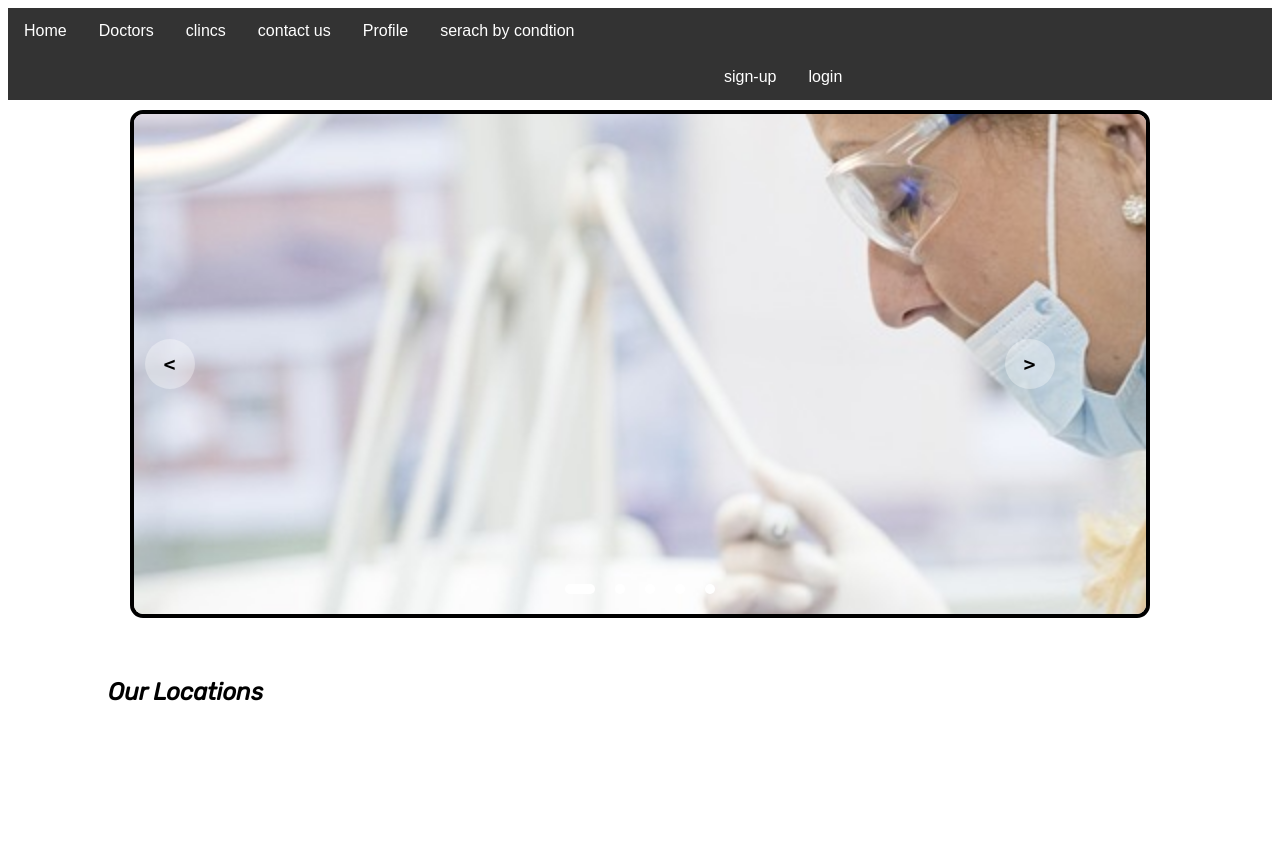
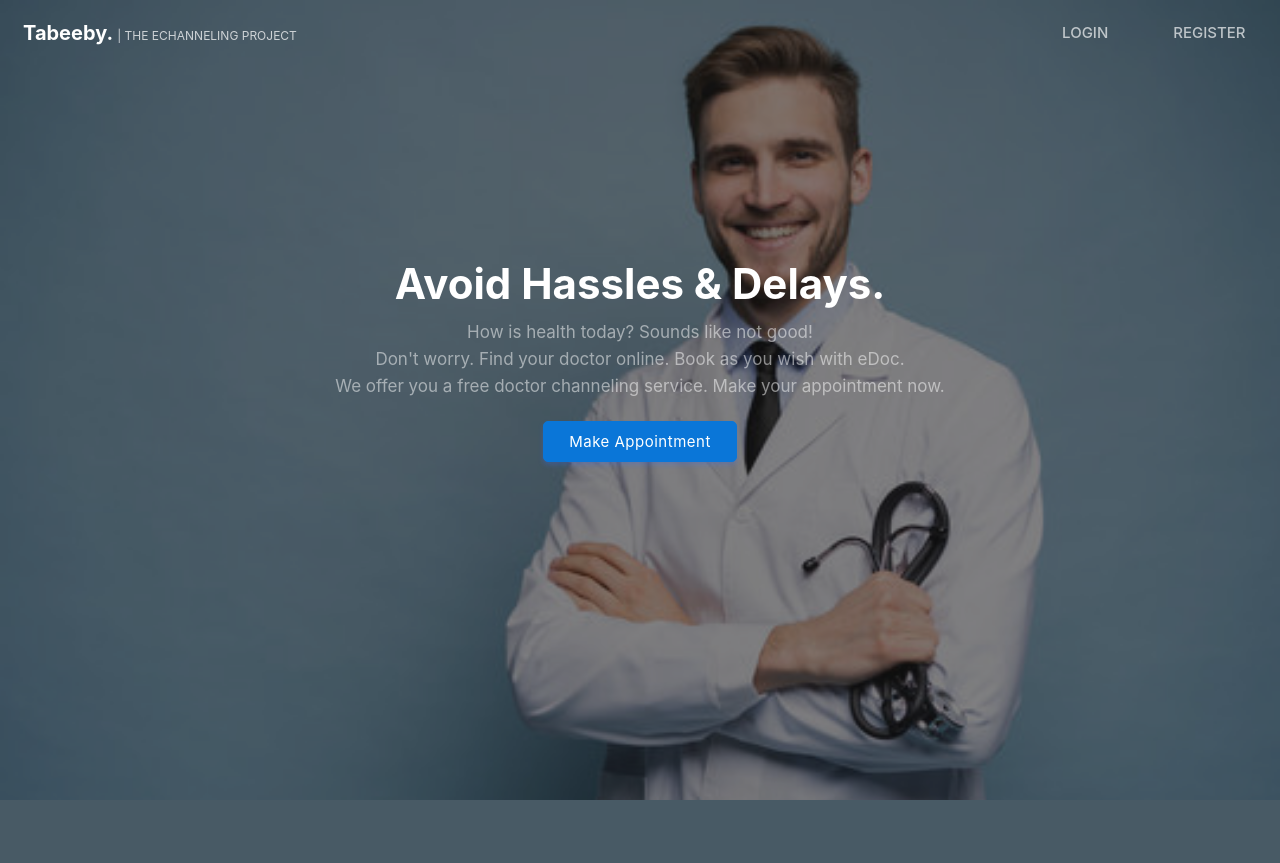
Before and after one commit to Samirzzz/Medical-System, a PHP site: page /home.php in a window 1280 px wide; the page is wider, and only the part inside the window is pictured. Shown: the top 863 px of that part. After the commit the page ends 800 px from the top of that part, so only its background shows below. Run offline with PHP 8.4, Linux system fonts and the light colour scheme; some libraries are stand-ins or nearby versions.

Commit message:
index page

```diff
--- a/Viewdrs.php
+++ b/Viewdrs.php
@@ -112,11 +112,7 @@ h2 {
   </div>
 </div>
         <?php session_start();
-<<<<<<< HEAD
        include_once "./includes/db.php";
-=======
-include_once "includes/db.php";
->>>>>>> 778b56cc28e293e1304a2a3988dc76130626781b
 
 
         $sql = "SELECT firstname,lastname, specialization, educ,number FROM dr";
--- a/home.php
+++ b/home.php
@@ -1,79 +1,78 @@
+
+
+
 <!DOCTYPE html>
 <html lang="en">
 <head>
     <meta charset="UTF-8">
+    <meta http-equiv="X-UA-Compatible" content="IE=edge">
     <meta name="viewport" content="width=device-width, initial-scale=1.0">
-    <link rel="stylesheet" href="homepage.css">
+    <link rel="stylesheet" href="animations.css">
+    <link rel="stylesheet" href="index.css">
+    <link rel="stylesheet" href="main.css">
     <link rel="preconnect" href="https://fonts.googleapis.com">
-
-<link rel="preconnect" href="https://fonts.gstatic.com" crossorigin>
-<link href="https://fonts.googleapis.com/css2?family=Anton&family=Bebas+Neue&family=Poppins:wght@300;600&family=Righteous&family=Rubik:ital@1&display=swap" rel="stylesheet">
-    <title>hello</title>
-
+    <link rel="preconnect" href="https://fonts.gstatic.com" crossorigin>
+    <link href="https://fonts.googleapis.com/css2?family=Anton&family=Bebas+Neue&family=Poppins:wght@300;600&family=Righteous&family=Rubik:ital@1&display=swap" rel="stylesheet">
+    <title>Tabeeby</title>
+    <style>
+        table {
+            animation: transitionIn-Y-bottom 0.5s;
+        }
+        body {
+            background-image: url('dr.jpg');
+            background-size: cover;
+            background-repeat: no-repeat;
+            background-attachment: fixed;
+        }
+    </style>
 </head>
 <body>
+<?php session_start(); ?>
+    <div class="full-height">
+        <center>
+        <table border="0">
+            <tr>
+                <td width="80%">
+                    <span class="edoc-logo">Tabeeby. </span>
+                    <span class="edoc-logo-sub">| THE ECHANNELING PROJECT</span>
+                </td>
+                <td width="10%">
+                   <a href="login.php" class="non-style-link"><p class="nav-item">LOGIN</p></a>
+                </td>
+                <td width="10%">
+                    <a href="signup.php" class="non-style-link"><p class="nav-item" style="padding-right: 10px;">REGISTER</p></a>
+                </td>
+            </tr>
 
-<?php session_start();
- include_once'Navbar.php';  ?>
+            <tr>
+                <td colspan="3">
+                    <p class="heading-text">Avoid Hassles & Delays.</p>
+                </td>
+            </tr>
+            <tr>
+                <td colspan="3">
+                    <p class="sub-text2">How is health today? Sounds like not good!<br>Don't worry. Find your doctor online. Book as you wish with eDoc. <br>We offer you a free doctor channeling service. Make your appointment now.</p>
+                </td>
+            </tr>
+            <tr>
+                <td colspan="3">
+                    <center>
+                    <a href="login.php">
+                        <input type="button" value="Make Appointment" class="login-btn btn-primary btn" style="padding-left: 25px; padding-right: 25px; padding-top: 10px; padding-bottom: 10px;">
+                    </a>
+                </center>
+                </td>
+            </tr>
+            <tr>
+                <td colspan="3">
+                </td>
+            </tr>
+        </table>
 
-
-                  <div id="img-slideshow" stye=" width:100%;">
-                <div class="slider"  stye=" width:100%;" >
-                        <div class="list">
-
-                        <div class="item">
-                           <img src=".\images\img1home.jpg" alt="image">
-                        </div>
-                        <div class="item">
-                            <img src=".\images\img2home.jpg" alt="">
-                        </div>
-                    </div>
-                    <div class="buttons">
-                        <button id="prev" style="color: black; font-size: 20px;"><</button>
-                        <button id="next" style="color: black; font-size: 20px;">></button>
-                    </div>
-                    <ul class="dots">
-                        <li class="active"></li>
-                        <li></li>
-                        <li></li>
-                        <li></li>
-                        <li></li>
-                    </ul>
-                </div>
-</div>
-<section class="locations-in"></section>
-<h1 id="clinc-title"> Our Locations</h1>
-
-<div class="clinc-locs">
-<div class= "Maps-loc">
-            <iframe src="https://www.google.com/maps/embed?pb=!1m18!1m12!1m3!1d3455.706381893326!2d31.41503607569206!3d29.987867174952235!2m3!1f0!2f0!3f0!3m2!1i1024!2i768!4f13.1!3m3!1m2!1s0x14583c9e7cd14479%3A0x48c22f61efd619f1!2sPrime%20Clinics!5e0!3m2!1sen!2seg!4v1698062329978!5m2!1sen!2seg" width="280" height="280" style="border: 4px solid black; border-radius:16px; margin-right:100px" allowfullscreen="" loading="lazy" referrerpolicy="no-referrer-when-downgrade"></iframe>
-            <h6 class= "location_name">Prime clinc Location</h6>
-         </div>
-
-         <div class= "Maps-loc">
-            <iframe src="https://www.google.com/maps/embed?pb=!1m18!1m12!1m3!1d3455.706381893326!2d31.41503607569206!3d29.987867174952235!2m3!1f0!2f0!3f0!3m2!1i1024!2i768!4f13.1!3m3!1m2!1s0x14583c9e7cd14479%3A0x48c22f61efd619f1!2sPrime%20Clinics!5e0!3m2!1sen!2seg!4v1698062329978!5m2!1sen!2seg" width="280" height="280" style="border: 4px solid black; border-radius:16px; margin-right:100px" allowfullscreen="" loading="lazy" referrerpolicy="no-referrer-when-downgrade"></iframe>
-            <h6 class= "location_name">Prime clinc Location</h6>
-         </div>
-
-         <div class= "Maps-loc">
-            <iframe src="https://www.google.com/maps/embed?pb=!1m18!1m12!1m3!1d3455.706381893326!2d31.41503607569206!3d29.987867174952235!2m3!1f0!2f0!3f0!3m2!1i1024!2i768!4f13.1!3m3!1m2!1s0x14583c9e7cd14479%3A0x48c22f61efd619f1!2sPrime%20Clinics!5e0!3m2!1sen!2seg!4v1698062329978!5m2!1sen!2seg" width="280" height="280" style="border: 4px solid black; border-radius:16px; margin-right:100px" allowfullscreen="" loading="lazy" referrerpolicy="no-referrer-when-downgrade"></iframe>
-            <h6 class= "location_name">Prime clinc Location</h6>
-         </div>
-
-         <div class= "Maps-loc">
-            <iframe src="https://www.google.com/maps/embed?pb=!1m18!1m12!1m3!1d3455.706381893326!2d31.41503607569206!3d29.987867174952235!2m3!1f0!2f0!3f0!3m2!1i1024!2i768!4f13.1!3m3!1m2!1s0x14583c9e7cd14479%3A0x48c22f61efd619f1!2sPrime%20Clinics!5e0!3m2!1sen!2seg!4v1698062329978!5m2!1sen!2seg" width="280" height="280" style="border: 4px solid black; border-radius:16px; margin-right:100px" allowfullscreen="" loading="lazy" referrerpolicy="no-referrer-when-downgrade"></iframe>
-            <h6 class= "location_name">Prime clinc Location</h6>
-         </div>
-
-</div>
-
-
-
-<script src="homescript.js"></script>
+    </center>
+    </div>
 </body>
 <footer>
-    <?php
-    include_once "./includes/footer.php";
-    ?>
-   </footer>
+    <?php include_once "./includes/footer.php"; ?>
+</footer>
 </html>
--- /dev/null
+++ b/index.css
@@ -0,0 +1,87 @@
+body{
+    background-image: url(../img/bg01.jpg);
+    background-repeat: no-repeat;
+    background-attachment: fixed;
+    background-size: cover;
+    height: 100%;
+}
+
+html, body {
+    height: 100%;
+    margin: 0;
+  }
+
+.full-height {
+    background: rgba(26, 26, 26, 0.548);
+    background-attachment: fixed;
+    max-height: 100vh;
+    height: 100vh;
+
+
+}
+table{
+    width: 100%;
+    padding-top: 5px;
+
+}
+.heading-text{
+    color: white;
+    font-size: 42px;
+    font-weight: 700;
+    line-height: 63px;
+    margin-top: 15%;
+    text-align: center;
+    margin-bottom: 0;
+}
+
+.sub-text2{
+    color: rgba(255, 255, 255, 0.5);
+    font-size: 17px;
+    line-height: 27px;
+    font-weight: 400;
+    text-align: center;
+    margin-top: 0;
+}
+
+
+.register-btn{
+    background-color: rgba(240, 248, 255, 0.589);
+    color: #345cc4;
+}
+
+
+.edoc-logo{
+    color: white;
+    font-weight: bolder;
+    font-size: 20px;
+    padding-left: 20px;
+    animation: transitionIn-Y-over 0.5s;
+}
+
+.edoc-logo-sub{
+    color: rgba(255, 255, 255, 0.733);
+    font-size: 12px;
+
+}
+
+
+.nav-item{
+    color: rgba(255, 255, 255, 0.671);
+    text-align: center;
+    font-size: 15px;
+    font-weight: 500;
+    animation: transitionIn-Y-over 0.5s;
+}
+
+.nav-item:hover{
+    color: #f0f0f0;
+
+}
+
+.footer-hashen{
+    position: absolute;
+    bottom: 0;
+    left: 45%;
+    font-size: 13px;
+    animation: transitionIn-Y-over 0.5s;
+}
--- /dev/null
+++ b/main.css
@@ -0,0 +1,98 @@
+@import url('font-inter.css');
+:root {
+  --primarycolor: #0A76D8;
+  --primarycolorhover: #006dd3;
+  --btnice:#D8EBFA;
+  --btnnicetext:#1b62b3;
+}
+
+body{
+    margin: 0;
+    padding: 0;
+    border-spacing: 0;
+    font-family: 'Inter', sans-serif;
+
+}
+
+*, ::after, ::before{
+    box-sizing: border-box;
+}
+
+
+
+
+
+
+.btn{
+    cursor: pointer;
+    padding: 8px 20px;
+    outline: none;
+    text-decoration: none;
+    font-size: 15px;
+    letter-spacing: 0.5px;
+    transition: all 0.3s;
+    border-radius: 5px;
+    font-family: 'Inter', sans-serif;
+}
+
+
+.btn:hover{
+    background-color: var(--primarycolorhover);
+    box-shadow: none;
+    transition: all 0.5s;
+    font-family: 'Inter', sans-serif;
+
+}
+
+
+.btn-primary{
+    background-color: var(--primarycolor) ;
+    border: 1px solid var(--primarycolor) ;
+    color: #fff ;
+    box-shadow: 0 3px 5px 0 rgba(57,108,240,0.3);
+}
+
+.btn-primary-soft{
+    background-color: #D8EBFA ;
+    /*border: 1px solid rgba(57,108,240,0.1) ;*/    color: #1969AA;
+    font-weight: 500;
+    font-size: 16px;
+    border: none;
+    /*box-shadow: 0 3px 5px 0 rgba(57,108,240,0.3)*/
+}
+
+
+.btn-primary-soft:hover{
+    background-color: var(--primarycolor) ;
+    /*border: 1px solid rgba(57,108,240,0.1) ;*/
+    color: #fff ;
+    box-shadow: 0 3px 5px 0 rgba(57,108,240,0.3);
+}
+
+
+.btn-in-text{
+    font-size: 15px;
+    letter-spacing: 0.5px;
+}
+
+.non-style-link:link, .non-style-link:visited, .non-style-link:hover, .non-style-link:active{
+    text-decoration: none;
+    color: rgb(43, 43, 43);
+}
+
+
+
+
+.btn-label{
+    margin-left: 10px;
+    padding: 12px 12px;
+    outline: none;
+    text-decoration: none;
+    font-size: 15px;
+    letter-spacing: 0.5px;
+    transition: all 0.3s;
+    border-radius: 5px;
+    background-color: #f0f0f073;
+    border: 1px solid rgba(57,108,240,0.1) ;
+    font-family: 'Inter', sans-serif;
+}
```
Also changed, not shown: animations.css (added, +41 -0 lines), dr.jpg (renamed from images/dr.jpg), images/b3.jpg (added).
